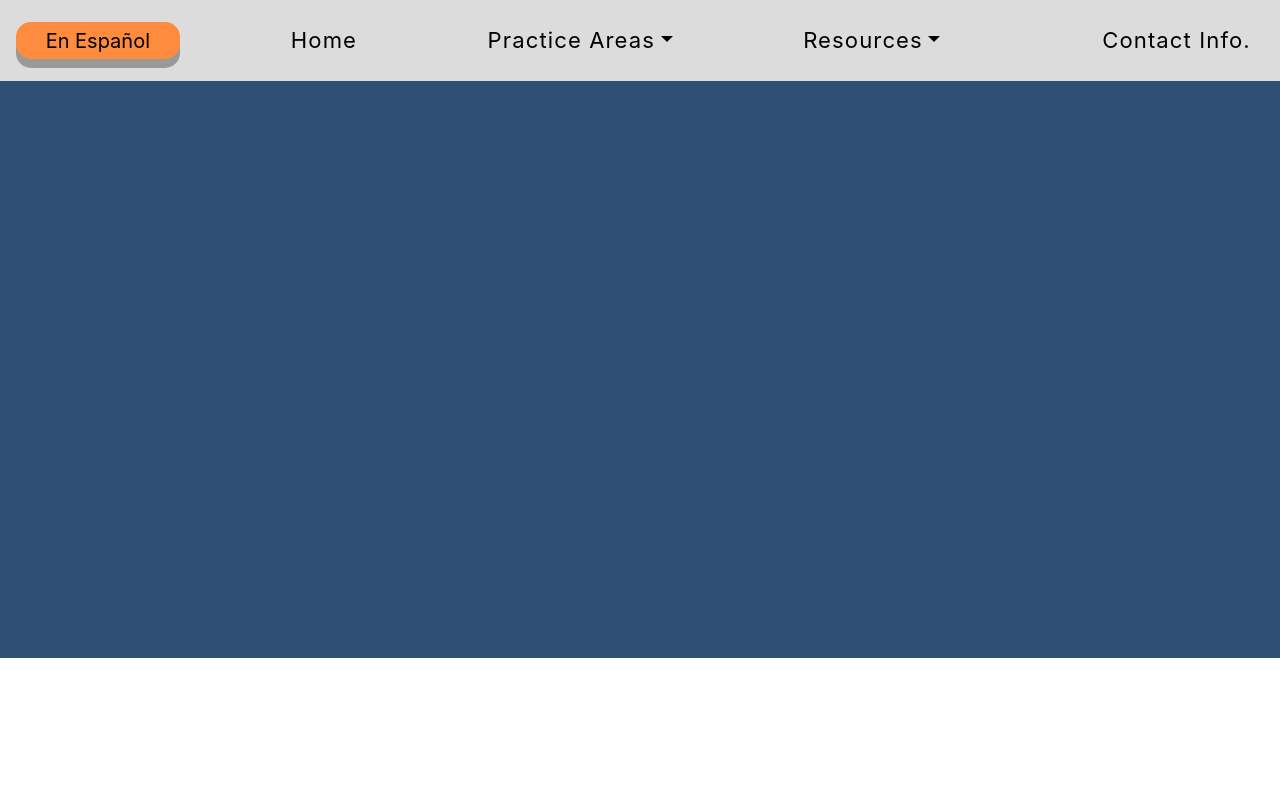
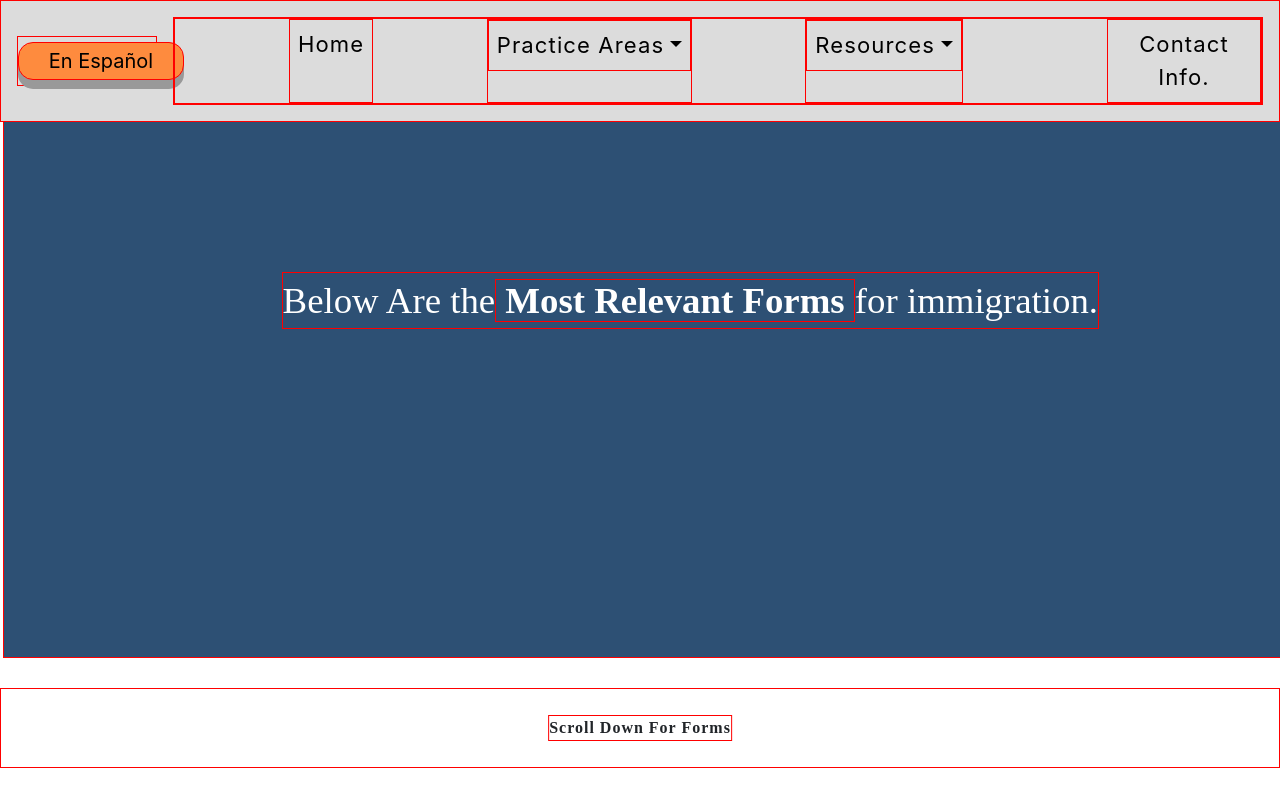
Before and after one commit to Christopher-35/carlosWebsite, a React app: page /resources in a window 1280 px wide. Built offline with nearby package versions, Linux system fonts and the light colour scheme.

Commit message:
working on resources grid

```diff
--- a/client/app.css
+++ b/client/app.css
@@ -22,11 +22,11 @@
 } */
 
 body {
-  /* overflow-x: hidden; */
   height: 100% !important;
-  width: 100% !important;
-  max-width: 100%;
+  /* width: 100% !important;
+  max-width: 100%; */
   overflow-x: hidden;
+  overflow-y: scroll;
 }
 
 .react-container {
--- a/client/app.js
+++ b/client/app.js
@@ -138,16 +138,7 @@ class App extends Component {
         return (
         <React.Fragment>
         <BrowserRouter>
-        <Switch>
-
-        <Route path='/' exact render={() => (<Home langs={{...this.state}}/>)} />
-        <Route path='/resources' exact render={() => (<Resources/>)} />
-        <Route path='/practice-areas' exact render={() => (<PracticeAreas/>)}  />
-        {/* <Route to='/' render={() => (<Home langs={{...this.state}}/>)} /> */}
-        <Route path='/#scroll-home' exact  render={() => (<Home langs={{...this.state}}/>)}/>
-        <Route path='/#contact-info' exact  render={() => (<Home langs={{...this.state}}/>)}/>
-         {/* <Route to='/s' /> */}
-        </Switch>
+        <div>
 
         {/* CONSIDER WRAPPING EVERYTHING IN FLEX CONTAINER */}
        <Navbar id='make_gray' bg="light" expand="lg" fixed='top'>
@@ -179,8 +170,18 @@ class App extends Component {
                 </Nav>
             </Navbar.Collapse>
             </Navbar>
+            <Switch>
+        <Route path='/' exact render={() => (<Home langs={{...this.state}}/>)} />
+        <Route path='/resources' exact render={() => (<Resources/>)} />
+        <Route path='/practice-areas' exact render={() => (<PracticeAreas/>)}  />
+        {/* <Route to='/' render={() => (<Home langs={{...this.state}}/>)} /> */}
+        <Route path='/#scroll-home' exact  render={() => (<Home langs={{...this.state}}/>)}/>
+        <Route path='/#contact-info' exact  render={() => (<Home langs={{...this.state}}/>)}/>
+         {/* <Route to='/s' /> */}
+        </Switch>
 
             {/* <Home langs={{...this.state}}/> */}
+            </div>
             </BrowserRouter>
         </React.Fragment>
 
--- a/client/components/Resources.js
+++ b/client/components/Resources.js
@@ -207,7 +207,7 @@ render () {
 
 
     return (
-        <div>
+        <React.Fragment>
         {/* <div className='scroll-pic fade-position'><Mouse  className='scroll-pic'/></div> */}
 
         {/* <a href=''>
@@ -222,17 +222,14 @@ render () {
         <div className='firstHalfOfPage'>
         {/* <img className='jBrickman' src='jBrickman.png' alt='company ceo'/> */}
         <div className='homeBackground'>
-        {/* <div className='jBrief'>
-        I’m a Growth Company Executive with<b className='bold'> 25 plus
-        <br></br> years of experience</b> starting, leading and <br/> building successful B2B SaaS companies<br/>
-        across a variety of industries. Let’s talk about<br/> your sales and business challenges and how
-        <br/>I can help you grow your business.
-        </div> */}
-        {/* <p className='botWords'> COMPANY STORIES </p> */}
+        <div className='jBrief'>
+        Below Are the<b className='bold'> Most Relevant Forms </b> for immigration.
+        </div>
+        <div className='botWords'> <p> Scroll Down For Forms </p> </div>
+        </div>
         </div>
 
-        </div>
-          {/* <div className='grid-container'> */}
+          <div className='grid-container'>
           {/* <div className="topLeft"> */}
             {/* <img className={currentLogoCopy} src={`${this.state.currentLogo}`}/>
             <p className={currentDateCopy}>{this.state.currentDates}</p>
@@ -279,9 +276,8 @@ render () {
                 <Button className='all-companies' size='sm'>ALL COMPANIES</Button>
             </ButtonGroup>
             </div>               */}
-          {/* </div> */}
-        </div>
-    )
+          </div>
+        </React.Fragment>    )
 }
 
 }
--- a/client/components/resources.css
+++ b/client/components/resources.css
@@ -133,14 +133,14 @@ body {
   } */
 
               /* NEEEEEEEEEEEEEEEEEEEEEEEEEEEEEEEEEEEEEEEEEEEEEEEEEEEEEEEEEEEEEEEEEEEEEEEEEEEEEEEEEEEEEEEEEEEEEEDdddddddddddddddddddddddddddddddddddddddddddddDDDD */
-/* .jBrief {
+.jBrief {
     position: fixed;
     font-family: akkurat-pro;
     color: white;
-    top: 20%;
-    left: 2%;
+    top: 34%;
+    left: 22%;
     font-size: 4.6vh;
-} */
+}
 
 /* .bold {
     font-size: 5.2vh;
@@ -247,15 +247,28 @@ body {
   top: 70vh;
 } */
 
-  /* .botWords {
+  .botWords {
     text-align: center;
     position: fixed;
     font-family: supria-sans;
     left: 0%;
-    top: 93%;
+    top: 86%;
     background: white;
     width: 100vw;
-  } */
+    height: 10%;
+    font-weight: bold;
+    letter-spacing: 1px;
+    margin: auto;
+  }
+
+  .botWords p {
+    margin: 0;
+    position: absolute;
+    top: 50%;
+    left: 50%;
+    -ms-transform: translate(-50%, -50%);
+    transform: translate(-50%, -50%);
+  }
 
   /* EEEEEEEEEEEEEEEEEEEEEEEEEEEEEEEEEEEEEEEEEEEEEEEEEEEEEEEEEEEEEEEEEEEEEEEEEEEEEEEEEEEEEEEEEEEEEEEDdddddddddddddddddddddddddddddddddddddddddddddDDDD */
 
@@ -273,10 +286,11 @@ body {
   /* NEEEEEEEEEEEEEEEEEEEEEEEEEEEEEEEEEEEEEEEEEEEEEEEEEEEEEEEEEEEEEEEEEEEEEEEEEEEEEEEEEEEEEEEEEEEEEEDdddddddddddddddddddddddddddddddddddddddddddddDDDD */
 
 
-  /* .grid-container {
+  .grid-container {
     display: grid;
     grid-template-columns: repeat(20, 1fr);
     grid-template-rows: repeat(18, 1fr);
+    z-index: 3;
     grid-template-areas:
     "topLeft topLeft topLeft topLeft topLeft topLeft topLeft topRight topRight topRight topRight topRight topRight topRight topRight topRight topRight topRight topRight topRight"
     "topLeft topLeft topLeft topLeft topLeft topLeft topLeft topRight topRight topRight topRight topRight topRight topRight topRight topRight topRight topRight topRight topRight"
@@ -296,7 +310,7 @@ body {
     "topLeft topLeft topLeft topLeft topLeft topLeft topLeft topRight topRight topRight topRight topRight topRight topRight topRight topRight topRight topRight topRight topRight"
     "botLeft botLeft botLeft botLeft botMiddle botMiddle botMiddle botRight botRight botRight botRight botRight botRight botRight botRight botRight botRight botRight botRight botRight"
     "botLeft botLeft botLeft botLeft botMiddle botMiddle botMiddle botRight botRight botRight botRight botRight botRight botRight botRight botRight botRight botRight botRight botRight";
-  } */
+  }
 
   /* .topLeft {
     grid-area: topLeft;
@@ -662,12 +676,12 @@ body {
 
   /* For presentation only, no need to copy the code below */
   .grid-container * {
-   /* border: 1px solid red; */
+   border: 1px solid red;
    position: relative;
   }
 
   body * {
-    /* border: 1px solid red; */
+    border: 1px solid red;
   }
 
   /* .grid-container *:after {
```
